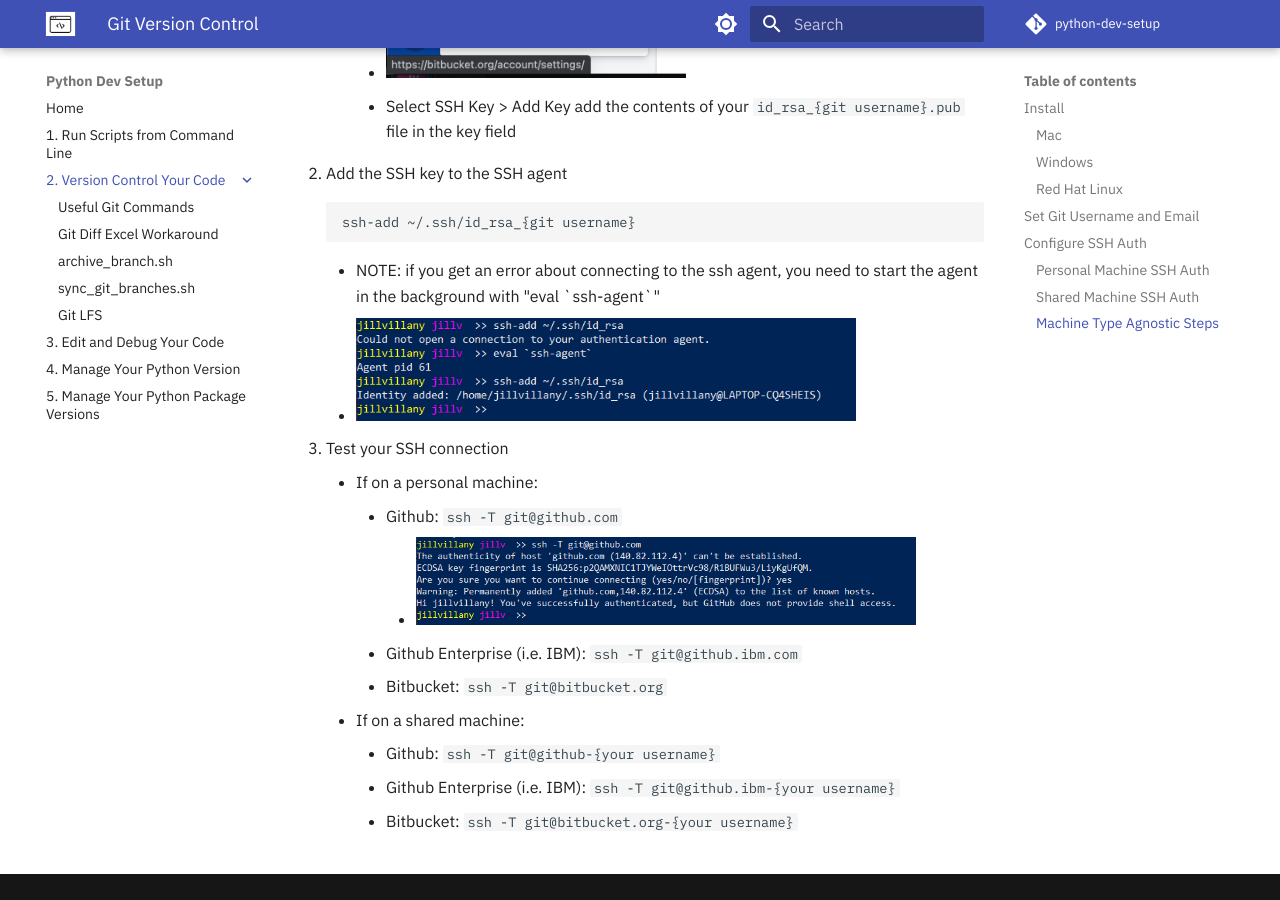
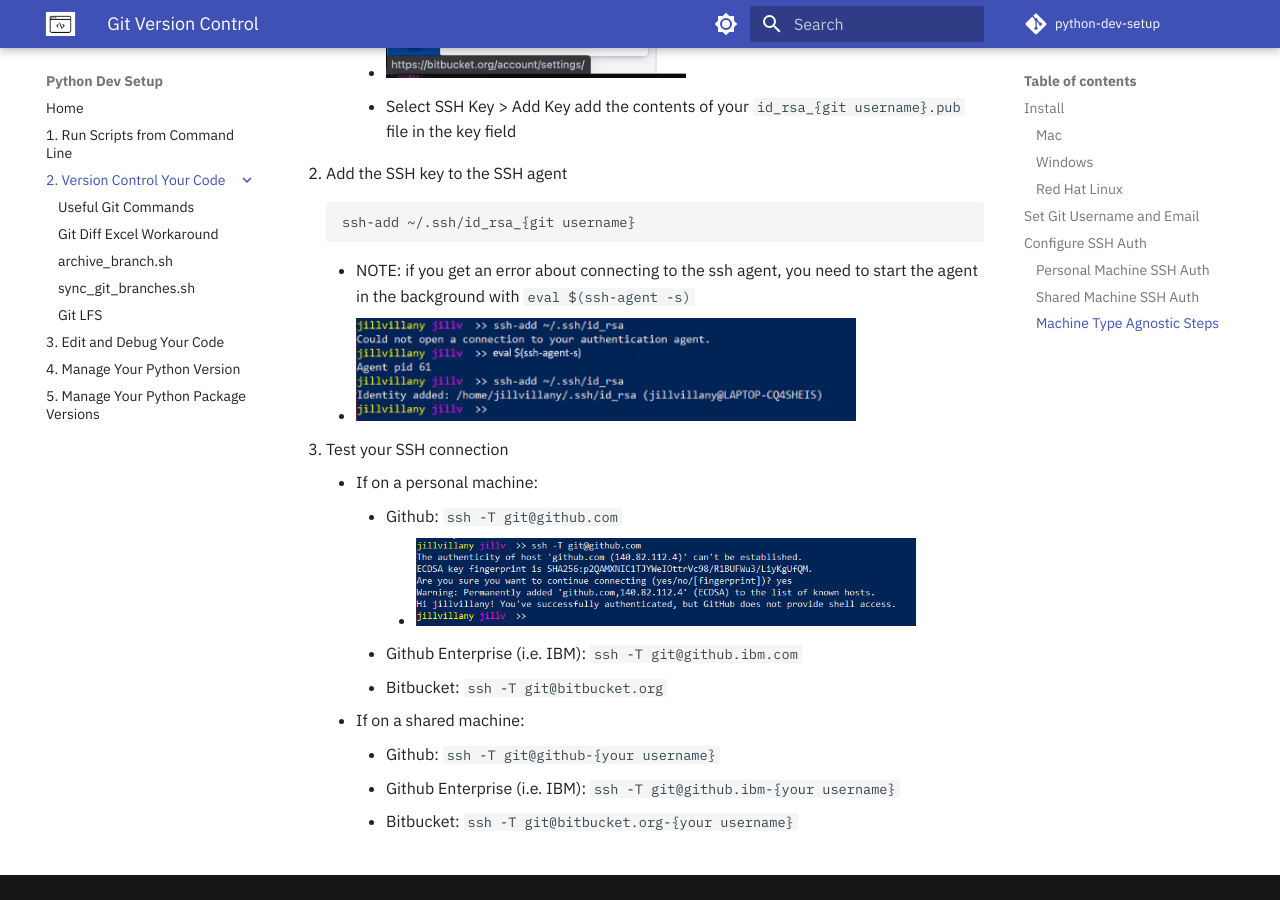
Before and after one commit to jillvillany/python-dev-setup, an MkDocs documentation site: the page built from docs/2-git_version_control/index.md, in a window 1280 px wide and 900 px high, scrolled down 4654 px. Built offline with MkDocs 1.6.1 and Material for MkDocs 9.7.7, drawn with Linux system fonts in a browser that asks for light colours; comment, search, counter and statistics services are not loaded.

````diff
--- a/docs/2-git_version_control/index.md
+++ b/docs/2-git_version_control/index.md
@@ -107,7 +107,7 @@ Setting up git authentication on a personal machine (i.e. one that only you will
     ```
     ssh-add ~/.ssh/id_rsa_{git username}
     ```
-    - NOTE: if you get an error about connecting to the ssh agent, you need to start the agent in the background with "eval \`ssh-agent\`"
+    - NOTE: if you get an error about connecting to the ssh agent, you need to start the agent in the background with `eval $(ssh-agent -s)`
     - <img src="../img/start_ssh_agent_wsl.png" alt="img" width=500>
 7. Test your SSH connection
     - If on a personal machine:
````
Also changed, not shown: docs/img/start_ssh_agent_wsl.png.
